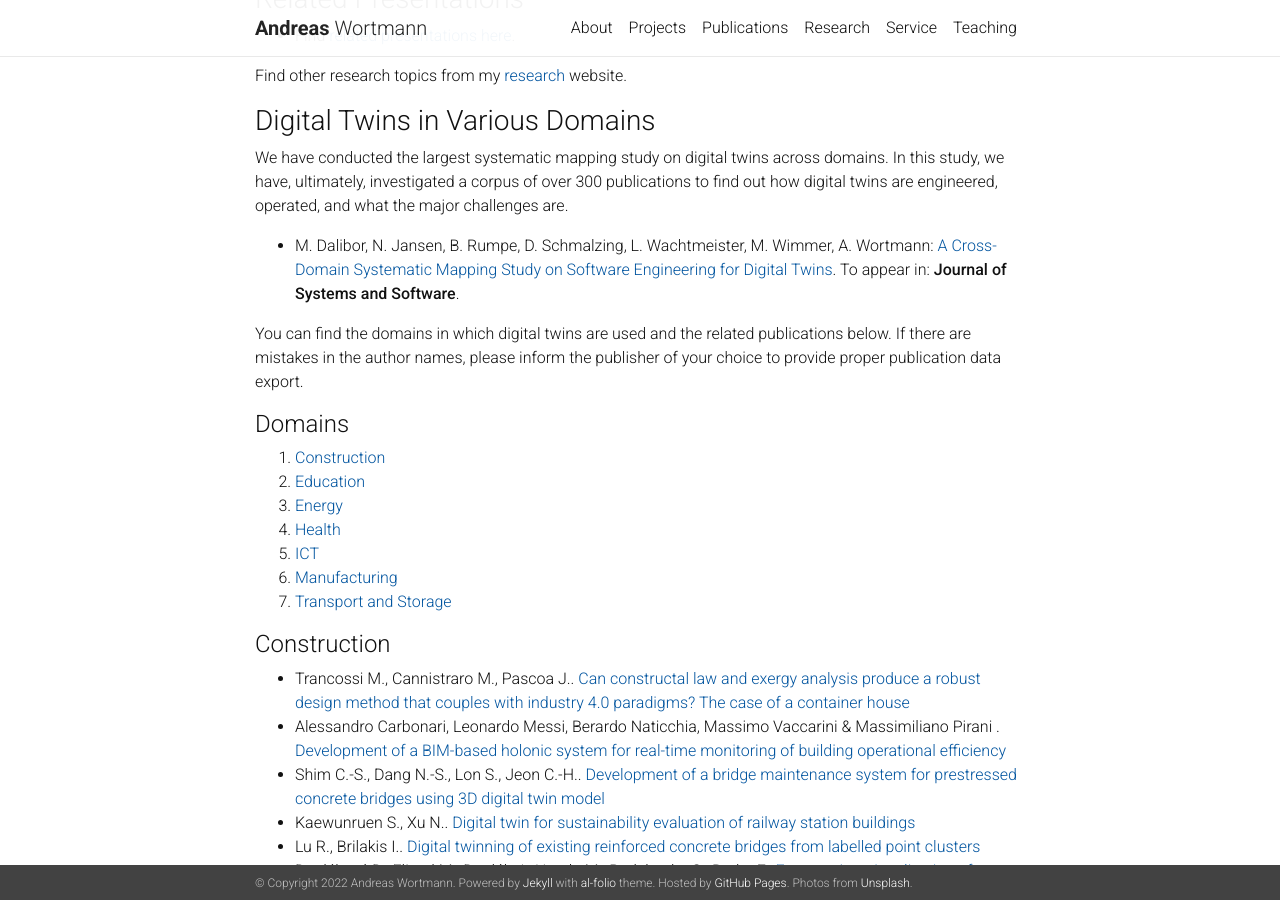
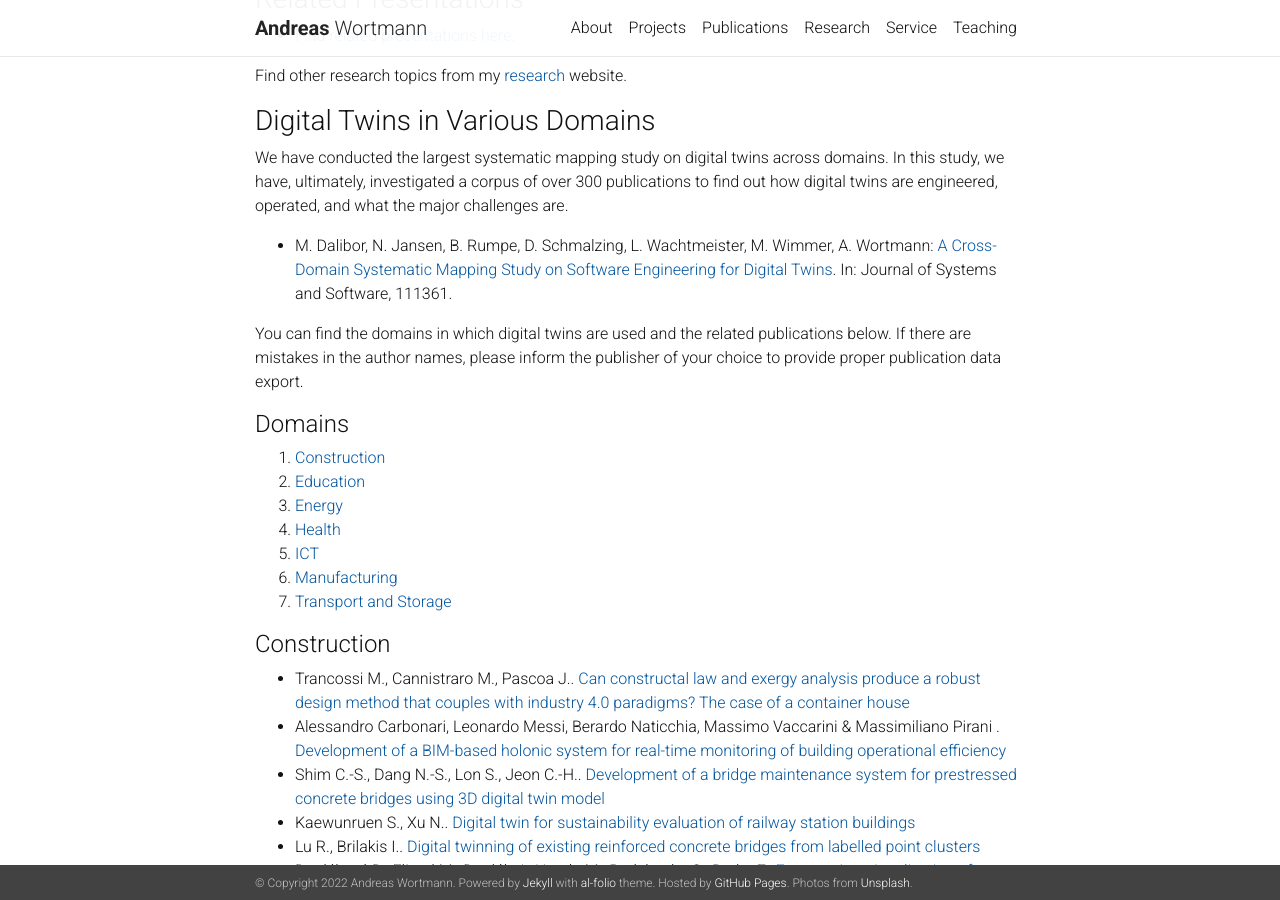
Before and after one commit to awortmann/awortmann.github.io, a Jekyll site: the page built from _pages/topics/digital_twins.md, in a window 1280 px wide and 900 px high, scrolled down 1504 px. Built offline with Jekyll 4.4.1, drawn with Linux system fonts in a browser that asks for light colours; nearby versions of some CDN libraries; a style sheet for code colours, icons or effects is not loaded.

Commit message:
Minor update

```diff
--- a/_pages/topics/digital_twins.md
+++ b/_pages/topics/digital_twins.md
@@ -53,7 +53,7 @@ Find other research topics from my [research](../../research/) website.
 
 We have conducted the largest systematic mapping study on  digital twins across domains. In this study, we have, ultimately, investigated a corpus of over 300 publications to find out how digital twins are engineered, operated, and what the major challenges are.
 
-- M. Dalibor, N. Jansen, B. Rumpe, D. Schmalzing, L. Wachtmeister, M. Wimmer, A. Wortmann: [A Cross-Domain Systematic Mapping Study on Software Engineering for Digital Twins](../downloads/preprints/2022/Systematic_Mapping_Study_on_Digital_Twins__DT_SMS.pdf). To appear in: **Journal of Systems and Software**.
+- M. Dalibor, N. Jansen, B. Rumpe, D. Schmalzing, L. Wachtmeister, M. Wimmer, A. Wortmann: [A Cross-Domain Systematic Mapping Study on Software Engineering for Digital Twins](../downloads/preprints/2022/Systematic_Mapping_Study_on_Digital_Twins__DT_SMS.pdf). In: Journal of Systems and Software, 111361.
 
 You can find the domains in which digital twins are used and the related publications below. If there are mistakes in the author names, please inform the publisher of your choice to provide proper publication data export.
 
```
